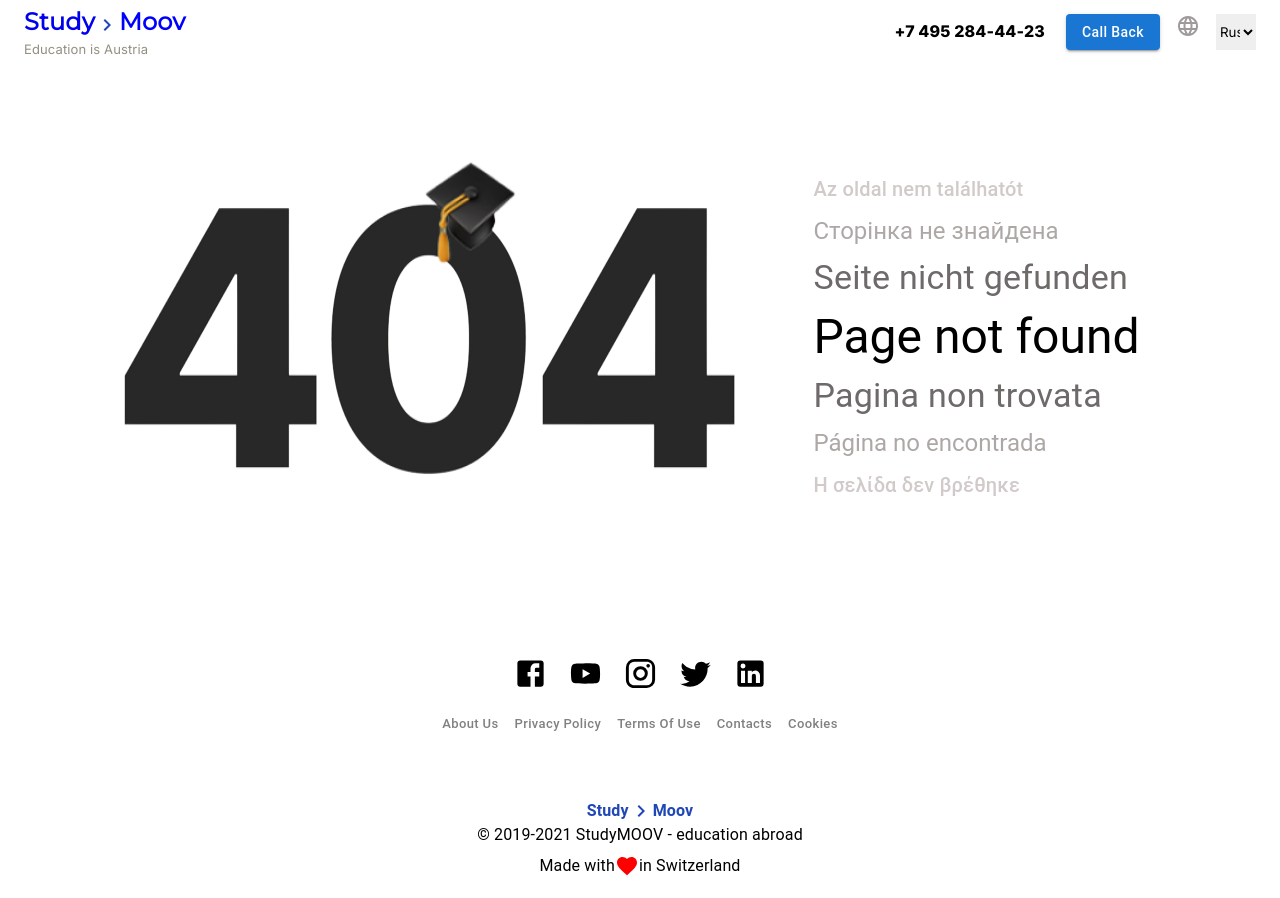
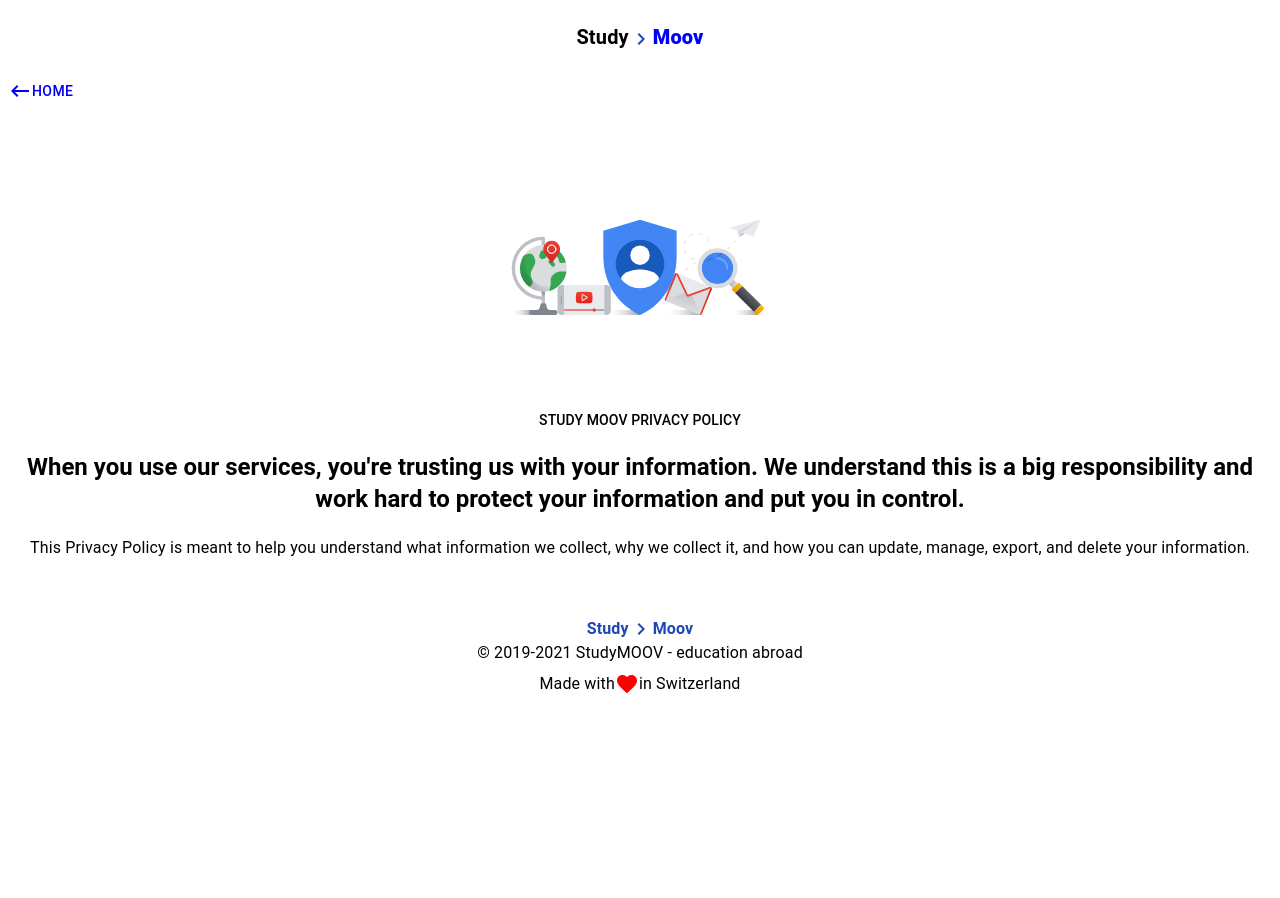
Before and after one commit to Shubham228197/study-moov-app, a React (Create React App) app: page /privacy-policy in a window 1280 px wide. After the commit the page ends 800 px from the top, so only its background shows below. Built offline with nearby package versions, Linux system fonts and the light colour scheme.

Commit message:
Link and PP added

```diff
--- a/src/App.tsx
+++ b/src/App.tsx
@@ -6,8 +6,8 @@
 import CollegeProfilePage from "./components/IndividualCollegeProfile/CollegeProfilePage";
 import HomepageMain from "./components/MainComponent/Homepage/HomepageMain";
 import FormOverlay from "./components/MainComponent/MainPage/FormOverlay";
-import AboutMobView from "./components/MainMobileView/AboutMobView";
 import HomepageFiltered from "./components/MainComponent/Homepage/HomepageFiltered";
+import PrivacyPolicy from "./components/MainComponent/MainPage/PrivacyPolicy";
 
 function App() {
   return (
@@ -21,8 +21,8 @@
           <Route path="/college-profile" element={<CollegeProfilePage />} />
           <Route path="*" element={<PageNotFound />} />
           <Route path="/manage-cookie" element={<CookieManagement />} />
-          <Route path="/aboutus" element={<AboutMobView />} />
           <Route path="/cookie-error" element={<CookieErrorPage />} />
+          <Route path="/privacy-policy" element={<PrivacyPolicy />} />
         </Routes>
       </BrowserRouter>
     </div>
--- a/src/components/MainComponent/MainPage/FooterIcon.tsx
+++ b/src/components/MainComponent/MainPage/FooterIcon.tsx
@@ -12,7 +12,6 @@
 import { useState } from "react";
 import AboutMoov from "./AboutMoov";
 import { ModalOverlay } from "../../../GeneralStyling/Overlays";
-
 const FooterIcon = () => {
   const [isOpen, setIsOpen] = useState(false);
   const OpenModal = () => {
@@ -21,15 +20,27 @@
   return (
     <Box30margin>
       <IconTray direction="row">
+        <RouteLink to="https://www.facebook.com/" target="_blank">
           <FaceBookIcon />
+        </RouteLink>
+        <RouteLink to="https://www.youtube.com/" target="_blank">
           <YoutubeIcon />
+        </RouteLink>
+        <RouteLink to="https://www.instagram.com/" target="_blank">
           <InstaGramIcon />
+        </RouteLink>
+        <RouteLink to="https://twitter.com/" target="_blank">
           <TwitteRIcon />
+        </RouteLink>
+        <RouteLink to="https://www.linkedin.com/" target="_blank">
           <LinkedinIcon />
+        </RouteLink>
       </IconTray>
       <StackCenter direction="row">
         <FooterLink onClick={OpenModal}>About Us</FooterLink>
+        <RouteLink to="/privacy-policy">
           <FooterLink>Privacy Policy</FooterLink>
+        </RouteLink>
         <FooterLink>Terms of Use</FooterLink>
         <FooterLink>Contacts</FooterLink>
         <RouteLink to="/cookie">
--- /dev/null
+++ b/src/components/MainComponent/MainPage/PrivacyPolicy.tsx
@@ -0,0 +1,50 @@
+import { Button, Typography } from "@mui/material";
+import { BoldText } from "../../../GeneralStyling/Texts";
+import PPsvg from "../../../FigmaImages/privacy_illustration.svg";
+import MobNavTextBlue from "../../MainMobileView/MobNavTextBlue";
+import KeyboardBackspaceIcon from "@mui/icons-material/KeyboardBackspace";
+import { RouteLink } from "../../../GeneralStyling/Overlays";
+import FooterText from "./FooterText";
+const PrivacyPolicy = () => {
+  return (
+    <>
+      <MobNavTextBlue />
+      <RouteLink to="/">
+        <Button color="inherit">
+          <KeyboardBackspaceIcon />
+          Home
+        </Button>
+      </RouteLink>
+      <div
+        style={{
+          display: "flex",
+          flexDirection: "column",
+          alignItems: "center",
+          textAlign: "center",
+          marginBottom: "30px",
+        }}
+      >
+        <object
+          data={PPsvg}
+          width="300"
+          height="300"
+          aria-label="PP_image"
+        ></object>
+        <Typography variant="subtitle2">STUDY MOOV PRIVACY POLICY</Typography>
+        <BoldText variant="h5" sx={{ margin: "20px 0px" }}>
+          When you use our services, you're trusting us with your information.
+          We understand this is a big responsibility and work hard to protect
+          your information and put you in control.
+        </BoldText>
+        <Typography fontSize="medium">
+          This Privacy Policy is meant to help you understand what information
+          we collect, why we collect it, and how you can update, manage, export,
+          and delete your information.
+        </Typography>
+      </div>
+      <FooterText />
+    </>
+  );
+};
+
+export default PrivacyPolicy;
--- a/src/components/MainMobileView/AboutMobView.tsx
+++ b/src/components/MainMobileView/AboutMobView.tsx
@@ -2,11 +2,18 @@
 import { BoldTextLowPad, TextLowPad } from "../../GeneralStyling/Texts";
 import { AboutContainerMob } from "./MobileStyling/MobileStylingOverlays";
 import { CrossButtonIconMob } from "../../GeneralStyling/IconStyles";
+import { FC } from "react";
 
-const AboutMobView = () => {
+type AboutModal = {
+  setIsOpen: (value: boolean) => void;
+}
+const AboutMobView: FC<AboutModal> = (props): JSX.Element => {
+  const closeModal = () => {
+    props.setIsOpen(false)
+  }
   return (
     <AboutContainerMob elevation={6}>
-      <CrossButtonIconMob />
+      <CrossButtonIconMob onClick={closeModal}/>
       <BoldTextLowPad variant="h4">About Us</BoldTextLowPad>
       {aboutData.map((item, index) => (
         <TextLowPad variant="body2" key={index}>
```
Also changed, not shown: src/components/MainMobileView/FooterIconMob.tsx (+32 -6 lines), src/FigmaImages/privacy_illustration.svg (added). Lines whose indentation alone changed are shown as unchanged.
